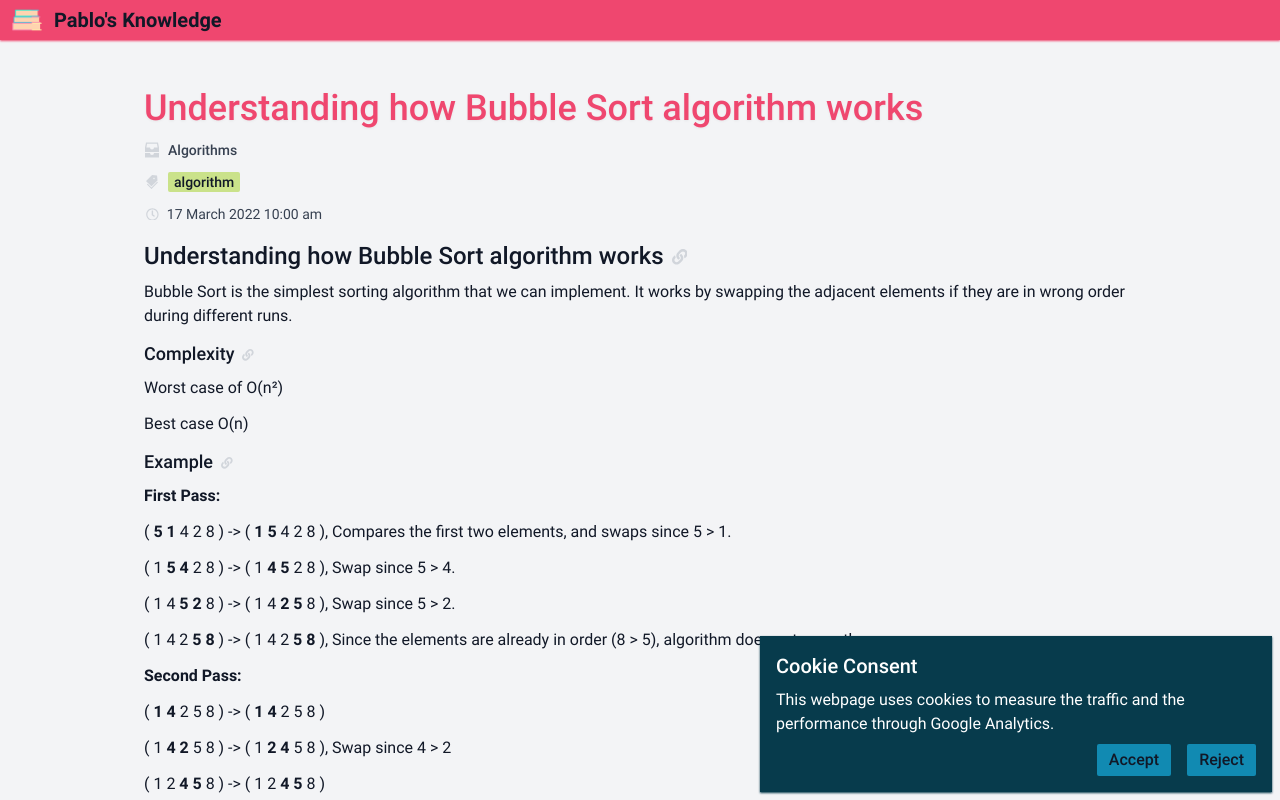
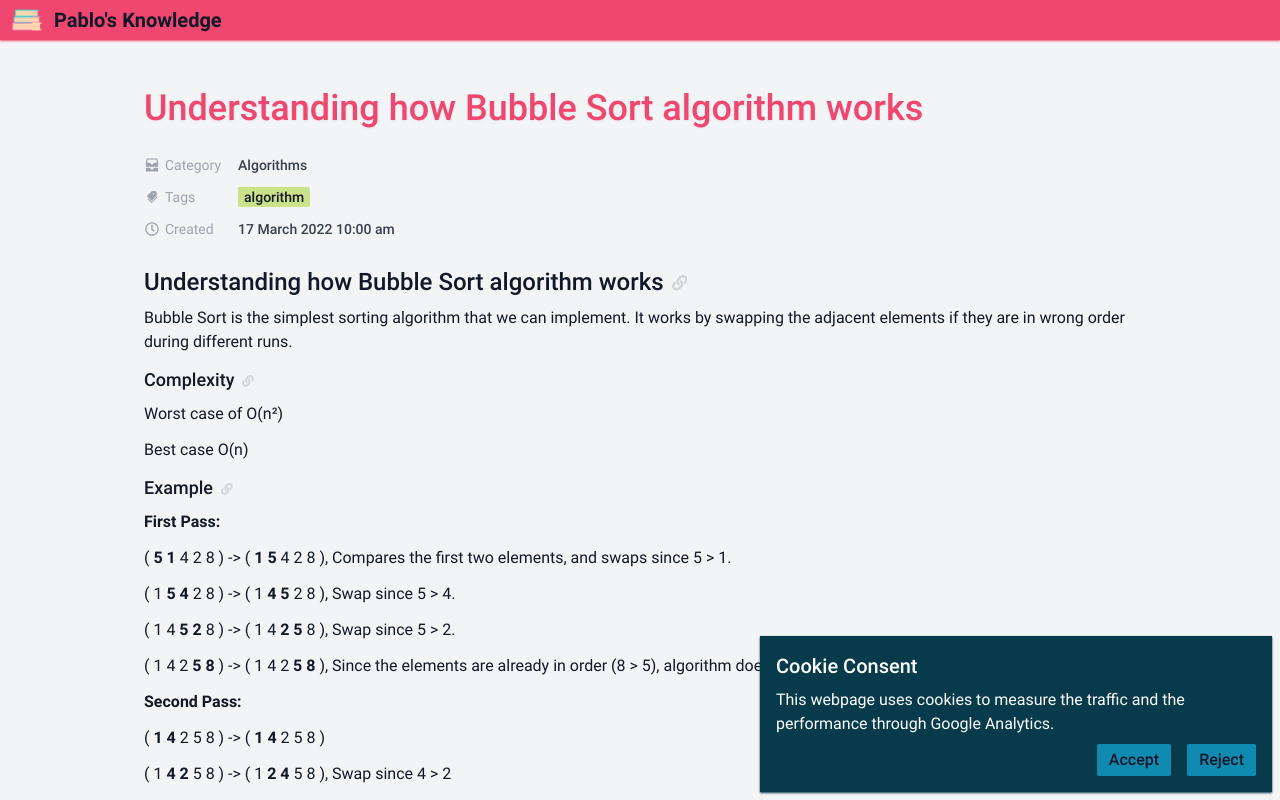
Before and after one commit to pablo-puga/knowledge, a Next.js app: page /algorithms/bubble-sort in a window 1280 px wide. Shown: the top 800 px of the page. Built offline with nearby package versions, Linux system fonts and the light colour scheme; no server answers.

Commit message:
Extracted the post meta to a custom element and converted to a table

```diff
--- a/src/components/Post/Post.tsx
+++ b/src/components/Post/Post.tsx
@@ -1,51 +1,14 @@
-import { formatDateStringWithTimezone } from '../../lib/date';
 import type { IPost } from '../../types';
 import Content from './Content';
-import { IoFileTrayStackedSharp } from 'react-icons/io5';
-import { AiFillTags } from 'react-icons/ai';
-import { FaRegClock } from 'react-icons/fa';
-import Tag from '../Tag';
-import { useContext } from 'react';
-import { TagsContext } from '../../pages/[category]/[id]';
+import PostMeta from './PostMeta';
 
 const Post = ({ post }: { post: IPost }) => {
-    const tagsContext = useContext(TagsContext);
-
-    const getColorForTag = (tagName: string) => tagsContext?.[tagName].color;
-
     return (
         <article className="mx-auto mb-10 px-4" style={{ maxWidth: '1024px' }}>
             <h1 className="text-4xl font-medium drop-shadow-sm text-primary shadow-primary">
                 {post.title}
             </h1>
-            <section>
-                <p className="mt-3 flex flex-row flex-nowrap items-center">
-                    <IoFileTrayStackedSharp className="text-gray-300 inline-block" />{' '}
-                    <span className="capitalize ml-2 text-sm font-medium text-gray-700">
-                        {post.category}
-                    </span>
-                </p>
-                {post.tags && post.tags.length > 0 && (
-                    <div className="mt-3 flex flex-row flex-nowrap items-center">
-                        <AiFillTags className="text-gray-300" />{' '}
-                        <ul className="ml-2 flex flex-row gap-2 text-sm font-medium">
-                            {post.tags.map((tagName) => (
-                                <li key={tagName}>
-                                    <Tag color={getColorForTag(tagName)}>
-                                        {tagName}
-                                    </Tag>
-                                </li>
-                            ))}
-                        </ul>
-                    </div>
-                )}
-                <small className="mt-3 flex flex-row flex-nowrap items-center">
-                    <FaRegClock className="ml-0.5 text-gray-300" />{' '}
-                    <time className="ml-2 text-sm text-gray-700">
-                        {formatDateStringWithTimezone(post.date)}
-                    </time>
-                </small>
-            </section>
+            <PostMeta post={post} />
             <Content markdown={post.content} className="mt-4" />
         </article>
     );
--- /dev/null
+++ b/src/components/Post/PostMeta.tsx
@@ -0,0 +1,85 @@
+import { useContext } from 'react';
+import { AiFillTags } from 'react-icons/ai';
+import { FaRegClock } from 'react-icons/fa';
+import { IoFileTrayStackedSharp } from 'react-icons/io5';
+import { formatDateStringWithTimezone } from '../../lib/date';
+import { TagsContext } from '../../pages/[category]/[id]';
+import type { IPost } from '../../types';
+import Tag from '../Tag';
+
+const IconCell = ({ children }: { children: JSX.Element }) => {
+    return (
+        <td className="text-center align-middle w-5 text-gray-400">
+            {children}
+        </td>
+    );
+};
+
+const MetaNameCell = ({ children }: { children: string }) => {
+    return <td className="text-gray-400 pr-4">{children}</td>;
+};
+
+const MetaValueCell = ({
+    children,
+    className = undefined,
+}: {
+    children: string | JSX.Element;
+    className?: string;
+}) => {
+    return <td className={className}>{children}</td>;
+};
+
+const PostMeta = ({ post }: { post: IPost }) => {
+    const tagsContext = useContext(TagsContext);
+
+    const getColorForTag = (tagName: string) => tagsContext?.[tagName].color;
+
+    return (
+        <table
+            className="text-sm border-separate mt-4"
+            style={{ borderSpacing: '0 10px' }}
+        >
+            <tbody>
+                <tr>
+                    <IconCell>
+                        <IoFileTrayStackedSharp />
+                    </IconCell>
+                    <MetaNameCell>Category</MetaNameCell>
+                    <MetaValueCell className="capitalize font-medium text-gray-700">
+                        {post.category}
+                    </MetaValueCell>
+                </tr>
+                {post.tags && post.tags.length > 0 && (
+                    <tr>
+                        <IconCell>
+                            <AiFillTags />
+                        </IconCell>
+                        <MetaNameCell>Tags</MetaNameCell>
+                        <MetaValueCell>
+                            <ul className="flex flex-row gap-2 text-sm font-medium">
+                                {post.tags.map((tagName) => (
+                                    <li key={tagName}>
+                                        <Tag color={getColorForTag(tagName)}>
+                                            {tagName}
+                                        </Tag>
+                                    </li>
+                                ))}
+                            </ul>
+                        </MetaValueCell>
+                    </tr>
+                )}
+                <tr>
+                    <IconCell>
+                        <FaRegClock />
+                    </IconCell>
+                    <MetaNameCell>Created</MetaNameCell>
+                    <MetaValueCell className="font-medium text-gray-700">
+                        <time>{formatDateStringWithTimezone(post.date)}</time>
+                    </MetaValueCell>
+                </tr>
+            </tbody>
+        </table>
+    );
+};
+
+export default PostMeta;
```
